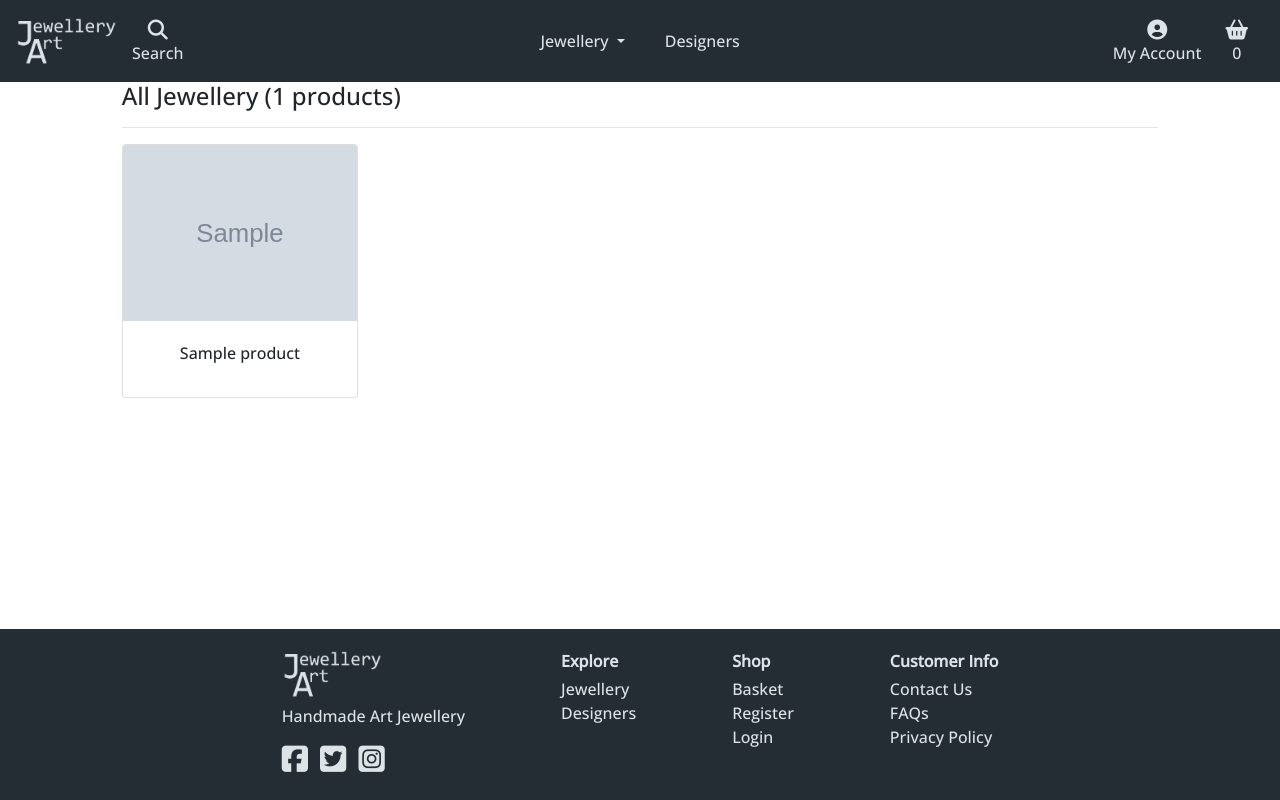
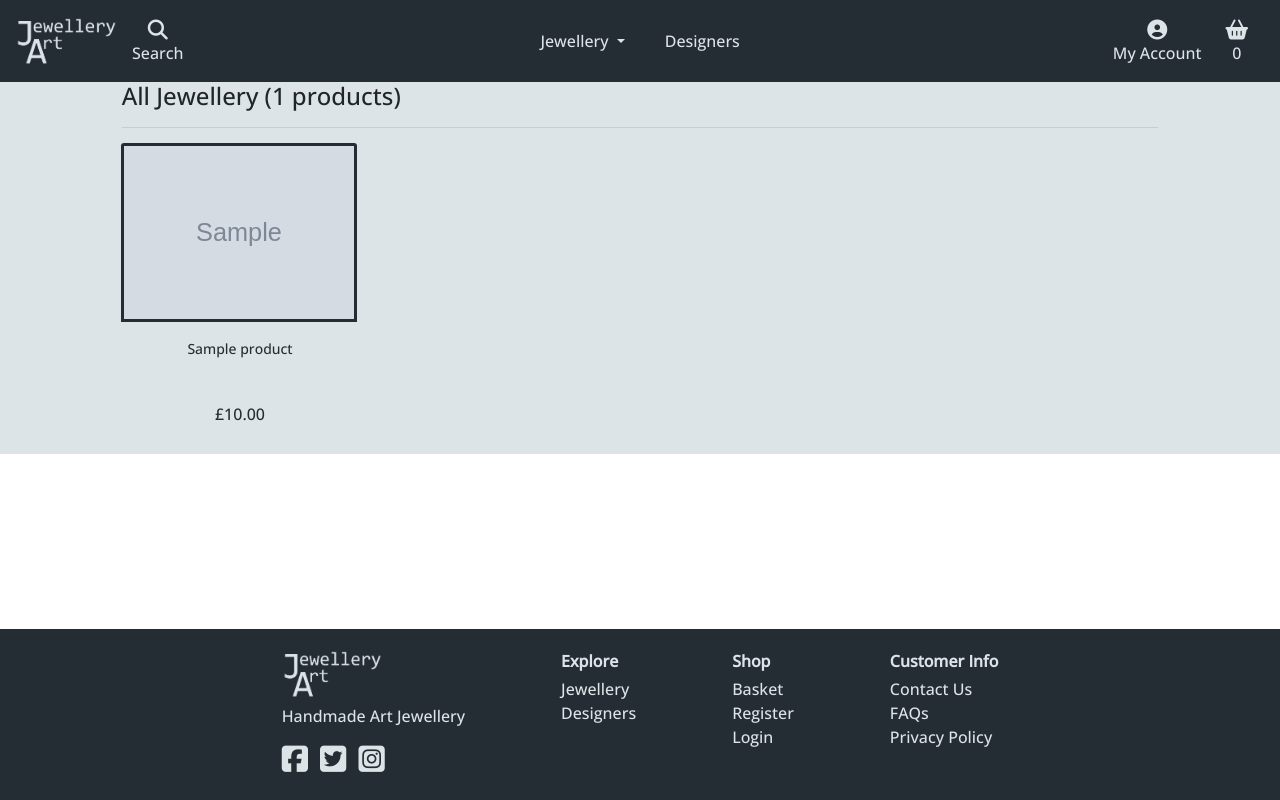
Before and after one commit to Stephanie-Ash/jewellery-art, a Django app: page /products/ in a window 1280 px wide. Run offline with Django 3.2, Linux system fonts and the light colour scheme; tables that the repository leaves empty hold one stand-in row (values such as "Sample post"); grey boxes marked "Sample" are stand-in pictures; some libraries are stand-ins or nearby versions.

Commit message:
Wrap products cards in anchor element and adjust display style

```diff
--- a/products/templates/products/products.html
+++ b/products/templates/products/products.html
@@ -1,7 +1,7 @@
 {% extends "base.html" %}
 
 {% block content %}
-<section class="container-fluid">
+<section class="container-fluid bg-color-lgt">
     <div class="row">
         <div class="col-10 mx-auto">
             <div class="row">
@@ -13,11 +13,16 @@
             <div class="row">
                 {% for product in products %}
                 <div class="col-4 col-xl-3">
-                    <div class="card h-100">
-                        <img class="card-img-top img-fluid" src="{{ product.image.url }}" alt="{{ product.name }}">
-                        <div class="card-body">
-                            <p class="card-title text-center">{{ product.name }}</p>
-                        </div>
+                    <div class="card h-100 border-0 bg-transparent">
+                        <a class="txt-drk" href="">
+                                <img class="card-img-top img-fluid" src="{{ product.image.url }}" alt="{{ product.name }}">
+                            <div class="card-body">
+                                <h4 class="card-title text-center">{{ product.name }}</h4>
+                            </div>
+                            <div class="card-footer bg-transparent border-0 text-center">
+                                <p>£{{ product.price }}</p>
+                            </div>
+                        </a>
                     </div>
                 </div>
                 {% endfor %}
--- a/static/css/base.css
+++ b/static/css/base.css
@@ -37,6 +37,10 @@ h2 {
 
 h3 {
     font-size: 20px;
+}
+
+h4 {
+    font-size: 14px;
 }
 
 /* Background Colours */
@@ -154,6 +158,13 @@ footer {
     background: url('/media/jewellery-making.jpg') center center / cover no-repeat fixed;
 }
 
+/* ------------------------products.html------------------------ */
+
+.card-img-top {
+    margin: -1px;
+    border: 3px solid #242d33;
+}
+
 /* ------------------------Media Queries------------------------ */
 
 /* For screens 320px and up */
```
